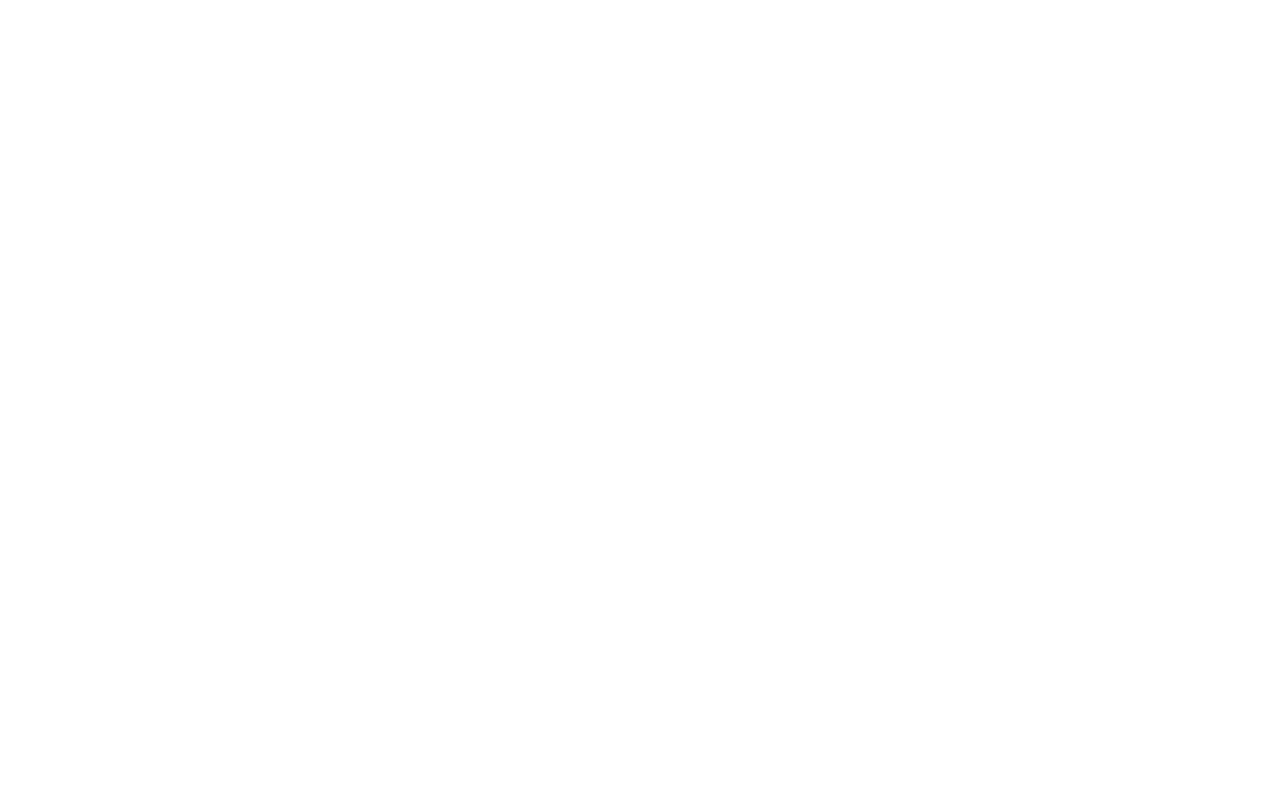
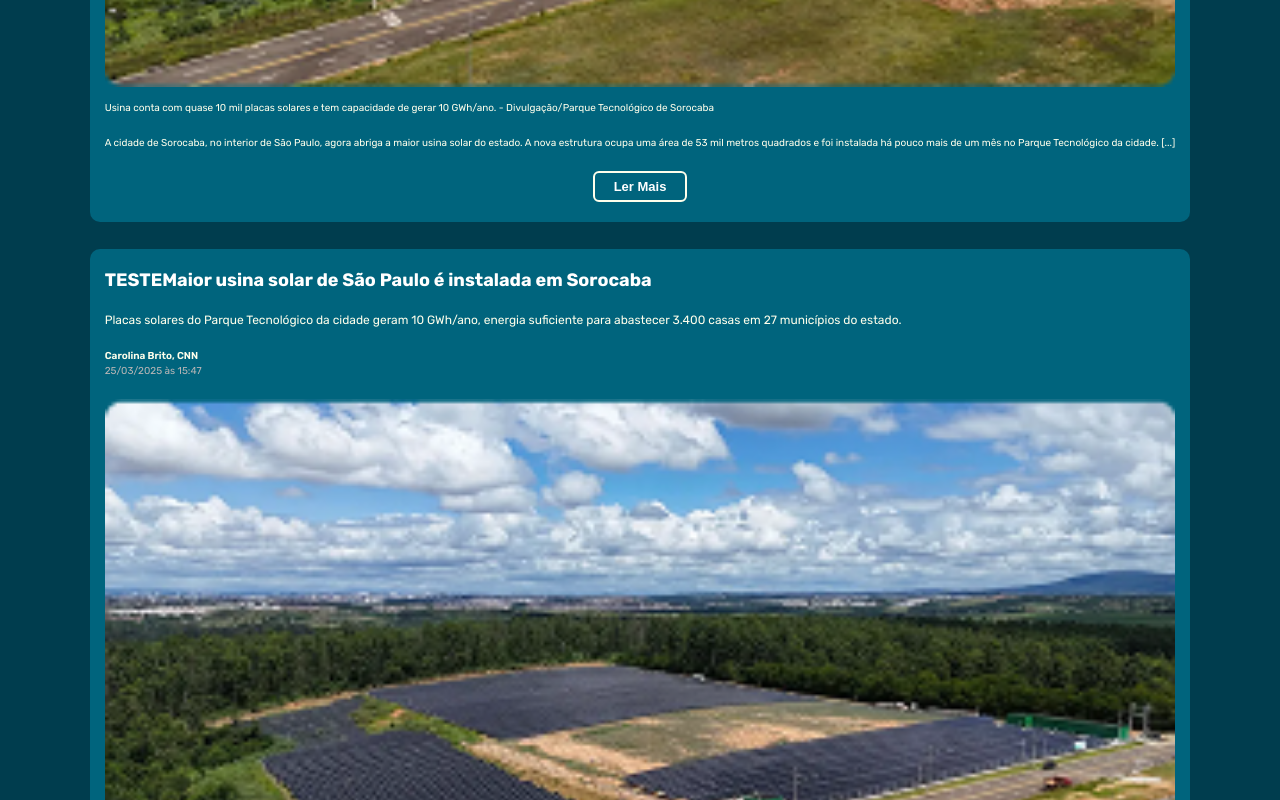
Before and after one commit to Jopereira2005/OwnEnergy, a React (Vite) app in the folder FrontEnd/: page /noticias in a window 1280 px wide. Shown: the part 900-1700 px from the top of the page. Before the commit the page ends 800 px from the top, so only its background shows below. Built offline with nearby package versions, Linux system fonts and the light colour scheme.

Commit message:
news page

```diff
--- /dev/null
+++ b/FrontEnd/src/components/News/Card/index.tsx
@@ -0,0 +1,31 @@
+import styled from './style.module.scss';
+
+interface NewsCardProps {
+  title: string;
+  subtitle: string;
+  author: string;
+  news_org: string;
+  date: string;
+  imageUrl: string;
+  imageCaption: string;
+  body: string;
+  onClick: () => void;
+}
+
+const NewsCard = ({ title, subtitle, author, news_org, date, imageUrl, imageCaption, body, onClick }: NewsCardProps) => {
+  return (
+    <div className={styled.newsCard}>
+      <h1 className={styled.newsCard__title}>{title}</h1>
+      <p className={styled.newsCard__subtitle}>{subtitle}</p>
+      <p className={styled.newsCard__meta}>
+        {author}, {news_org}<br/><span className={styled.newsCard__date}>{date}</span>
+      </p>
+      <img src={imageUrl} alt="Imagem da notícia" className={styled.newsCard__image} />
+      <p className={styled.newsCard__caption}>{imageCaption}</p>
+      <p className={styled.newsCard__body}>{body}</p>
+      <button className={styled.newsCard__button} onClick={onClick}>Ler Mais</button>
+    </div>
+  );
+};
+
+export default NewsCard;
--- /dev/null
+++ b/FrontEnd/src/components/News/Card/style.module.scss
@@ -0,0 +1,65 @@
+@use "../../../global.scss" as *;
+
+.newsCard {
+  display: flex;
+  flex-direction: column;
+  background-color: $secondary-color;
+  border-radius: 10px;
+  padding: 20px 15px;
+  color: #ffffff;
+  gap: 20px;
+  margin-bottom: 27px;
+}
+
+.newsCard__title {
+  font-size: 18px;
+  font-weight:700;
+  line-height: normal;
+}
+
+.newsCard__subtitle {
+  color: $light-color;
+  font-size: 12px;
+}
+
+.newsCard__meta {
+  font-size: 10px;
+  font-weight: 600;
+  color: $light-color;
+}
+
+.newsCard__date {
+  color: rgb(184, 182, 182); //ARRUMAR / ADICIONAR COR?
+  font-weight: normal;
+}
+
+.newsCard__image {
+  width: 100%;
+  height: auto;
+  border-radius: 6px;
+}
+
+.newsCard__caption {
+  font-size: 10px;
+  color: $light-color;
+  margin-top: -6px;
+}
+
+.newsCard__body {
+  font-size: 10px;
+  color: $light-color;
+}
+
+.newsCard__button {
+  // align-self: flex;
+  align-self: center;
+  padding: 6px 14px;
+  background-color: $secondary-color;
+  color: #ffffff;
+  border: 2px solid $light-color;
+  width: 94px;
+  border-radius: 6px;
+  font-weight: 600;
+  font-size: 13px;
+  cursor: pointer;
+}
--- a/FrontEnd/src/pages/News/index.tsx
+++ b/FrontEnd/src/pages/News/index.tsx
@@ -4,6 +4,7 @@ import styled from './style.module.scss'
 
 import Header from '../../components/Common/Header'
 import NavBar from '../../components/Common/NavBar'
+import Card from '../../components/News/Card'
 
 import { SearchIcon } from '../../assets/Home/Search'
 
@@ -24,6 +25,33 @@ function Home() {
     };
   }, []);
 
+  const news_cards = [
+    {
+      id:1,
+      title: "Maior usina solar de São Paulo é instalada em Sorocaba",
+      subtitle: "Placas solares do Parque Tecnológico da cidade geram 10 GWh/ano, energia suficiente para abastecer 3.400 casas em 27 municípios do estado.",
+      author: "Carolina Brito",
+      news_org: "CNN",
+      date: "25/03/2025 às 15:47",
+      imageUrl: "/src/assets/News/teste.jpg",
+      imageCaption: "Usina conta com quase 10 mil placas solares e tem capacidade de gerar 10 GWh/ano. - Divulgação/Parque Tecnológico de Sorocaba",
+      body: "A cidade de Sorocaba, no interior de São Paulo, agora abriga a maior usina solar do estado. A nova estrutura ocupa uma área de 53 mil metros quadrados e foi instalada há pouco mais de um mês no Parque Tecnológico da cidade. [...]",
+      onClick: () => console.log("Ler mais")
+    },
+    {
+      id:2,
+      title: "TESTEMaior usina solar de São Paulo é instalada em Sorocaba",
+      subtitle: "Placas solares do Parque Tecnológico da cidade geram 10 GWh/ano, energia suficiente para abastecer 3.400 casas em 27 municípios do estado.",
+      author: "Carolina Brito",
+      news_org: "CNN",
+      date: "25/03/2025 às 15:47",
+      imageUrl: "/src/assets/News/teste.jpg",
+      imageCaption: "Usina conta com quase 10 mil placas solares e tem capacidade de gerar 10 GWh/ano. - Divulgação/Parque Tecnológico de Sorocaba",
+      body: "A cidade de Sorocaba, no interior de São Paulo, agora abriga a maior usina solar do estado. A nova estrutura ocupa uma área de 53 mil metros quadrados e foi instalada há pouco mais de um mês no Parque Tecnológico da cidade. [...]",
+      onClick: () => console.log("Ler mais")
+    },
+  ]
+
   return (
     <div className={ styled.home }>
       <Header />
@@ -40,13 +68,25 @@ function Home() {
           </div>
           { inputValue != '' &&
             <ul className={ styled.main__search__list } >
-                  <li className={ styled.main__search__list__item }>
+                  {news_cards.map((cards) => (
+                    <li key={cards.id} className={ styled.main__search__list__item }>
+                    <div className={ styled.main__search__list__item__text }>
+                      <div className={ styled.main__search__list__item__text__name }>
+                        { cards.title } |
+                      </div>
+                      {/* <span className={ styled.main__search__list__item__text__room }>
+                        { "kkkanalha" }
+                      </span> */}
+                    </div>
+                  </li>
+                  ))}
+                  {/* <li className={ styled.main__search__list__item }>
                     <div className={ styled.main__search__list__item__text }>
                       <div className={ styled.main__search__list__item__text__name }>
                         { "Se vira pae" } |
                       </div>
                       <span className={ styled.main__search__list__item__text__room }>
-                        { "kkk" }
+                        { "kkkanalha" }
                       </span>
                     </div>
                   </li>
@@ -60,13 +100,27 @@ function Home() {
                         { "kkk" }
                       </span>
                     </div>
-                  </li>
+                  </li> */}
 
               { /* <span className={ styled.search__list__menssage }>Nenhum resultado encontrado</span> */}
             </ul>
           }
         </div>
-
+        <h1 className={ styled.page_title } >Noticias</h1>
+        {news_cards.map((card) => (
+          <Card
+            key={card.id}
+            title={card.title}
+            subtitle={card.subtitle}
+            author={card.author}
+            news_org= {card.news_org}
+            date={card.date}
+            imageUrl={card.imageUrl}
+            imageCaption={card.imageCaption}
+            body= {card.body}
+            onClick={card.onClick}
+          />
+        ))}
       </main>
       <NavBar />
     </div>
--- a/FrontEnd/src/pages/News/style.module.scss
+++ b/FrontEnd/src/pages/News/style.module.scss
@@ -10,6 +10,7 @@
   @extend %flex-column;
   align-items: center;
   margin: 10px 40px;
+  padding-bottom: 70px;
 
   &__search {
     position: relative;
@@ -119,3 +120,10 @@
     }
   }
 }
+
+.page_title {
+  font-size: 35px;
+  padding: 20px 0px 20px 0;
+  align-self: flex-start;
+  font-weight: 500;
+}
```
Also changed, not shown: FrontEnd/src/assets/News/teste.jpg (added).
